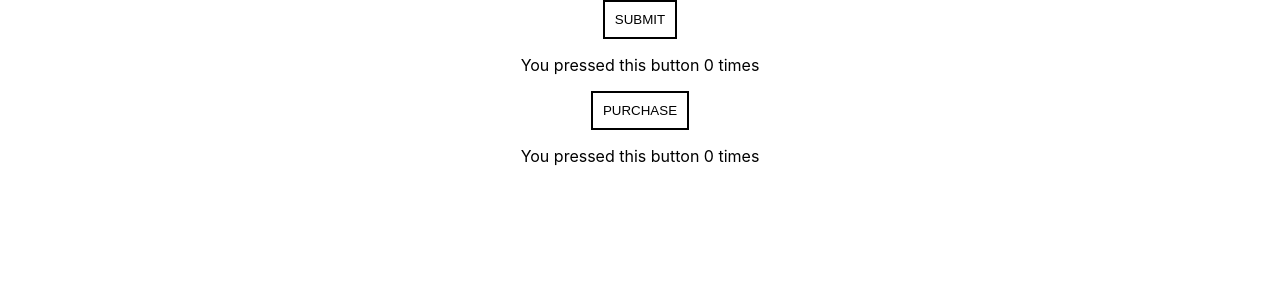
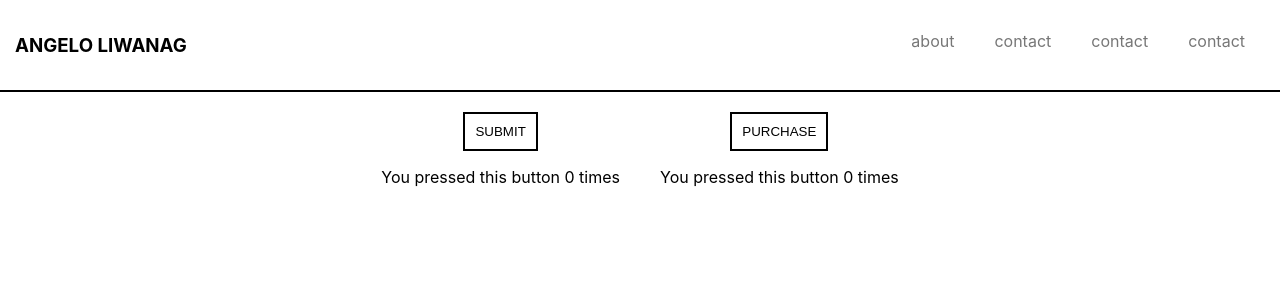
Before and after one commit to AngeloLiwanag/Button_Components, a React (Create React App) app: page / in a window 1280 px wide. Shown: the top 300 px of the page. Built offline with nearby package versions, Linux system fonts and the light colour scheme.

Commit message:
prototype headers

```diff
--- a/src/App.js
+++ b/src/App.js
@@ -1,10 +1,12 @@
 import React from 'react';
+import Header from './components/Header';
 import Button from './components/Button';
 import './App.css';
 
 function App() {
   return (
     <div className="App">
+      <Header logoText={"Angelo Liwanag"}/>
       <Button buttonText={"submit"}/>
       <Button buttonText={"purchase"}/>
 
--- a/src/components/Button.js
+++ b/src/components/Button.js
@@ -21,7 +21,7 @@ class Button extends Component{
         const {handleClick} = this;
 
         return (
-            <div>
+            <div className={styles.inlineBlock}>
                 <button className={styles.btn} onClick={handleClick}>
                     {buttonText}
                 </button>
--- a/src/components/Button.module.css
+++ b/src/components/Button.module.css
@@ -6,9 +6,14 @@
     border: solid 2px #000000;
     text-transform: uppercase;
     outline-color: #575757;
+}
 
-}
 .btn:hover{
     background-color: #000000;
     color: #ffffff;
 }
+
+.inlineBlock{
+    display: inline-block;
+    margin: 20px;
+}
--- /dev/null
+++ b/src/components/Header.js
@@ -0,0 +1,30 @@
+import React, { Component } from 'react';
+import styles from './Header.module.css';
+
+class Header extends Component{
+    render(){
+        const {logoText} = this.props;
+        const {header, logo, link } = styles;
+        return(
+            <div className={header}>
+                <h3 className={logo}>{logoText}</h3>
+                <ul>
+                    <li>
+                        <a href="#" className={link}>about</a>
+                    </li>
+                    <li>
+                        <a href="#" className={link}>contact</a>
+                    </li>
+                    <li>
+                        <a href="#" className={link}>contact</a>
+                    </li>
+                    <li>
+                        <a href="#" className={link}>contact</a>
+                    </li>
+                </ul>
+            </div>
+        )
+    }
+}
+
+export default Header;
--- /dev/null
+++ b/src/components/Header.module.css
@@ -0,0 +1,34 @@
+.header{
+    background-color: #FFFFFF;
+    padding: 15px;
+    border-bottom: 2px solid #000000;
+    display: flex;
+    flex-direction: row;
+    justify-content: space-between;
+}
+
+ul > li{
+    list-style: none;
+    display: inline-block;
+}
+.logo{
+    font-family: -apple-system, BlinkMacSystemFont, 'Segoe UI', Roboto, Oxygen, Ubuntu, Cantarell, 'Open Sans', 'Helvetica Neue', sans-serif;
+    text-transform: uppercase;
+}
+
+.link{
+    text-decoration: none;
+    color: #777777;
+    padding: 20px;
+    vertical-align: bottom;
+}
+
+.link:hover{
+    text-decoration: underline;
+    color: #252525;
+}
+
+.link:active{
+    text-decoration: none;
+    color: #252525;
+}
```
